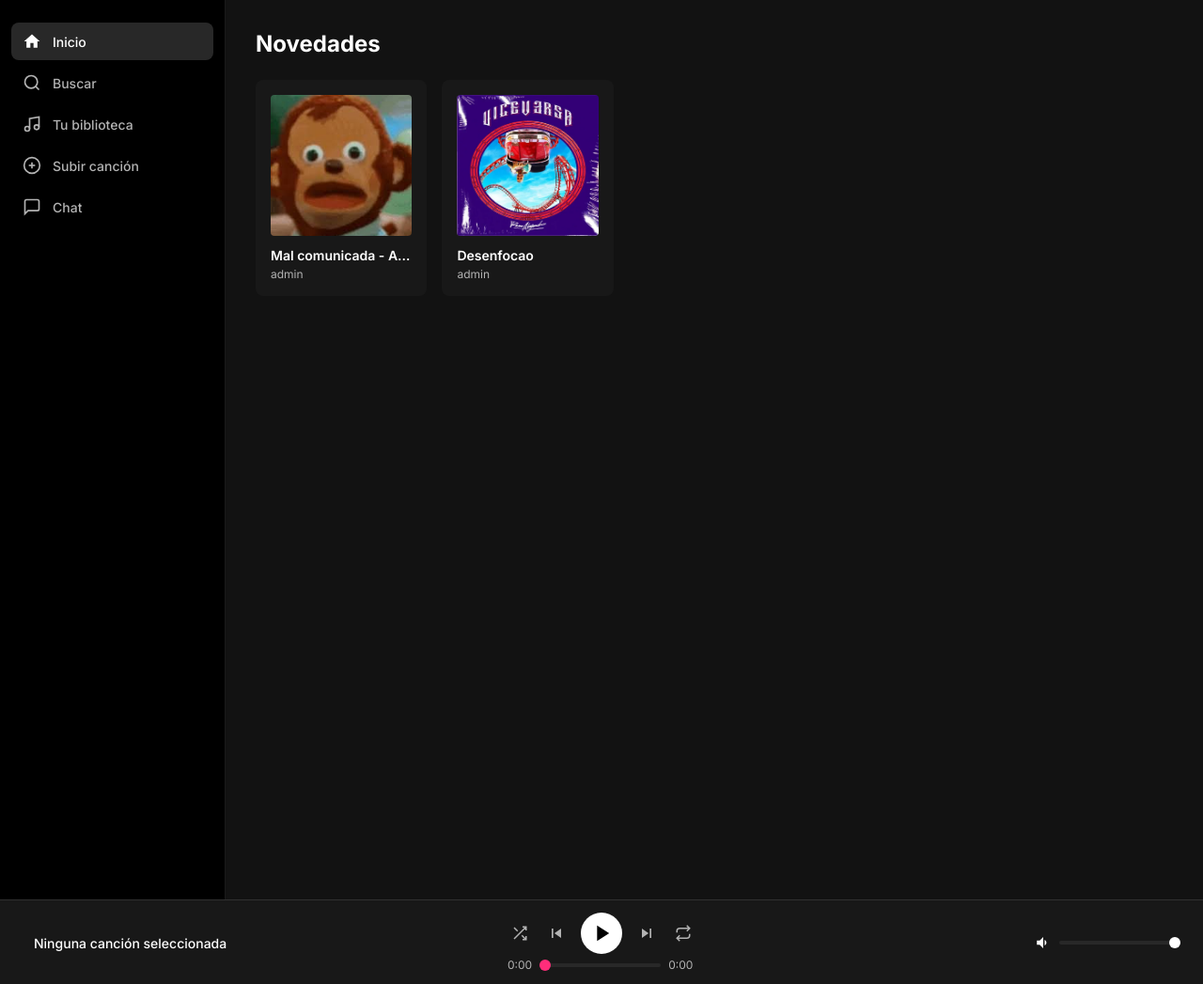
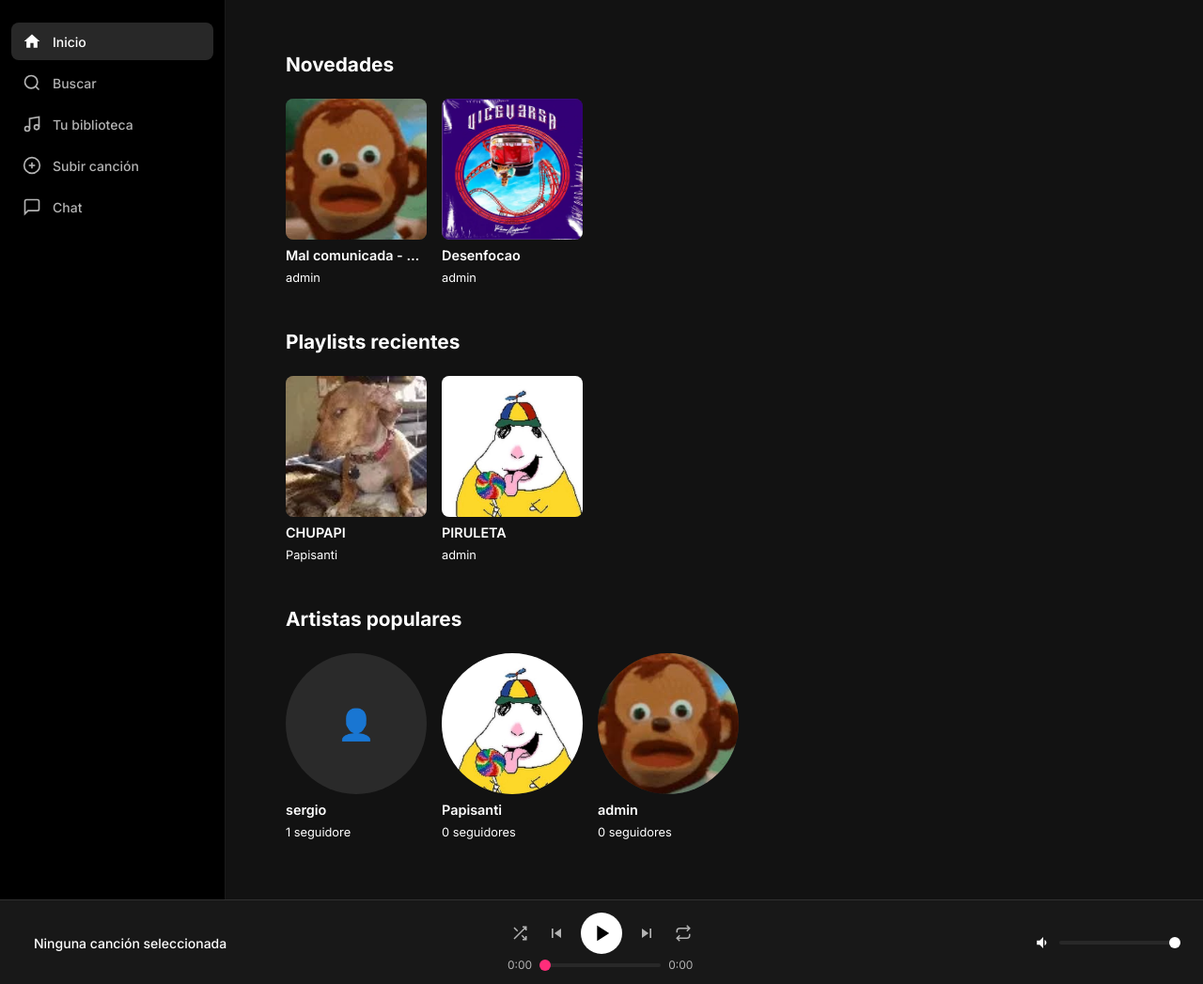
Before and after one commit to PAPISANTII/Soundfy-t, a Django app: page / in a window 1280 px wide. Shown: the part 64-1111 px from the top of the page at 94% size. Run offline with Django 5.2, Linux system fonts and the light colour scheme; a user stored in the database is signed in; data comes from the database, SQL or seed files in the repository; both versions use the stored data as it was after the commit; some web fonts are replaced.

Commit message:
Se completa pagina de Inicio, pagina de Buscar, se añade en detalle cancion un boton para eliminar la cancion

```diff
--- a/music/urls.py
+++ b/music/urls.py
@@ -16,4 +16,5 @@ urlpatterns = [
     path('cancion/<int:pk>/me-gusta-estado/', views.vista_me_gusta_estado, name='me_gusta_estado'),
     path('playlists/<int:playlist_pk>/eliminar/<int:cancion_pk>/', views.vista_eliminar_de_playlist, name='eliminar_de_playlist'),
     path('buscar/ajax/', views.vista_buscar_ajax, name='buscar_ajax'),
+    path('cancion/<int:pk>/eliminar/', views.vista_eliminar_cancion, name='eliminar_cancion'),
 ]
--- a/music/views.py
+++ b/music/views.py
@@ -14,38 +14,48 @@ import mutagen
 def vista_inicio(request):
     canciones_recientes = Cancion.objects.filter(
         es_publica=True
-    ).order_by('-fecha_subida')[:10]
+    ).select_related('artista').order_by('-fecha_subida')[:10]
 
-    canciones_populares = Cancion.objects.filter(
+    playlists_recientes = Playlist.objects.filter(
         es_publica=True
-    ).order_by('-reproducciones')[:10]
+    ).select_related('propietario').order_by('-creada_en')[:10]
+
+    from django.db.models import Count
+    usuarios_populares = Usuario.objects.annotate(
+        num_seguidores=Count('seguidores')
+    ).order_by('-num_seguidores')[:10]
 
     return render(request, 'music/inicio.html', {
         'canciones_recientes': canciones_recientes,
-        'canciones_populares': canciones_populares,
+        'playlists_recientes': playlists_recientes,
+        'usuarios_populares': usuarios_populares,
     })
 
 
 @login_required
 def vista_buscar(request):
-    consulta = request.GET.get('q', '')
+    consulta = request.GET.get('q', '').strip()
     canciones = []
     artistas = []
+    trending = []
 
     if consulta:
-        from users.models import Usuario
         canciones = Cancion.objects.filter(
-            titulo__icontains=consulta,
-            es_publica=True
-        )[:20]
+            titulo__icontains=consulta, es_publica=True
+        ).select_related('artista')[:20]
         artistas = Usuario.objects.filter(
             username__icontains=consulta
         )[:10]
+    else:
+        trending = Cancion.objects.filter(
+            es_publica=True
+        ).select_related('artista').order_by('-reproducciones')[:20]
 
     return render(request, 'music/buscar.html', {
         'consulta': consulta,
         'canciones': canciones,
         'artistas': artistas,
+        'trending': trending,
     })
 
 
@@ -227,3 +237,12 @@ def vista_buscar_ajax(request):
             })
 
     return JsonResponse({'resultados': resultados})
+
+@login_required
+def vista_eliminar_cancion(request, pk):
+    cancion = get_object_or_404(Cancion, pk=pk, artista=request.user)
+    if request.method == 'POST':
+        cancion.delete()
+        messages.success(request, f'"{cancion.titulo}" eliminada correctamente.')
+        return redirect('inicio')
+    return render(request, 'music/confirmar_eliminar_cancion.html', {'cancion': cancion})
--- a/static/css/estilos.css
+++ b/static/css/estilos.css
@@ -1396,3 +1396,121 @@ h3 { font-size: 1.1rem; font-weight: 600; margin: 1.5rem 0 0.5rem; }
     color: var(--color-text-muted);
     margin-bottom: 8px;
 }
+
+/* ===== PÁGINA DE INICIO ===== */
+.inicio-wrapper {
+    padding: 24px 32px;
+    display: flex;
+    flex-direction: column;
+    gap: 40px;
+}
+
+.seccion-inicio {
+    display: flex;
+    flex-direction: column;
+    gap: 16px;
+}
+
+.seccion-titulo {
+    font-size: 1.3rem;
+    font-weight: 700;
+    color: var(--texto-principal); /* ajusta a tu variable */
+}
+
+.cards-fila {
+    display: flex;
+    gap: 16px;
+    overflow-x: auto;
+    padding-bottom: 8px;
+    scrollbar-width: thin;
+}
+
+.card-cancion {
+    display: flex;
+    flex-direction: column;
+    gap: 8px;
+    min-width: 150px;
+    max-width: 150px;
+    text-decoration: none;
+    cursor: pointer;
+    transition: transform 0.2s;
+}
+
+.card-cancion:hover {
+    transform: translateY(-4px);
+}
+
+.card-portada {
+    width: 150px;
+    height: 150px;
+    border-radius: 8px;
+    overflow: hidden;
+    background: #2a2a2a;
+}
+
+.card-portada-redonda {
+    border-radius: 50%;
+}
+
+.card-portada img {
+    width: 100%;
+    height: 100%;
+    object-fit: cover;
+}
+
+.card-portada-placeholder {
+    width: 100%;
+    height: 100%;
+    display: flex;
+    align-items: center;
+    justify-content: center;
+    font-size: 2rem;
+    color: #888;
+}
+
+.card-titulo {
+    font-size: 0.9rem;
+    font-weight: 600;
+    color: var(--texto-principal);
+    white-space: nowrap;
+    overflow: hidden;
+    text-overflow: ellipsis;
+}
+
+.card-subtitulo {
+    font-size: 0.8rem;
+    color: var(--texto-secundario); /* ajusta a tu variable */
+}
+
+.vacio-msg {
+    color: #888;
+    font-size: 0.9rem;
+}
+
+/* Oculta scroll pero permite scroll horizontal en movil*/
+.cards-fila {
+    overflow-x: auto;
+    scrollbar-width: none;        /* Firefox */
+    -ms-overflow-style: none;     /* IE/Edge */
+}
+
+.cards-fila::-webkit-scrollbar {
+    display: none;                /* Chrome/Safari/móvil */
+}
+
+/* Botón de eliminar cancion */
+.btn-danger {
+    margin-top: 1rem;
+    background-color: #e0184d;
+    color: white;
+    padding: 0.6rem 1.2rem;
+    border-radius: var(--radio-full);
+    text-decoration: none;
+    font-size: 0.875rem;
+    font-weight: 600;
+    transition: background 0.2s;
+}
+
+.btn-danger:hover {
+    background-color: #b8103c;
+}
--- a/static/js/reproductor.js
+++ b/static/js/reproductor.js
@@ -132,16 +132,32 @@ btnPlayPausa.addEventListener('click', () => {
     else { audio.pause(); mostrarPlay(); }
 });
 
-// ── Progreso ──────────────────────────────────────────────────
+// ── Progreso ────────────────────────────────────────────────────
 let arrastrando = false;
+
+// Ratón (escritorio)
 barraProgreso.addEventListener('mousedown', () => { arrastrando = true; });
+document.addEventListener('mouseup', () => { arrastrando = false; });
+
+// Táctil (móvil)
+barraProgreso.addEventListener('touchstart', () => { arrastrando = true; }, { passive: true });
+barraProgreso.addEventListener('touchend', () => {
+    if (audio.duration) {
+        audio.currentTime = (barraProgreso.value / 100) * audio.duration;
+    }
+    arrastrando = false;
+});
+
 barraProgreso.addEventListener('input', () => {
     if (audio.duration) {
         tiempoActual.textContent = formatearTiempo((barraProgreso.value / 100) * audio.duration);
     }
 });
+
 barraProgreso.addEventListener('change', () => {
-    if (audio.duration) audio.currentTime = (barraProgreso.value / 100) * audio.duration;
+    if (audio.duration) {
+        audio.currentTime = (barraProgreso.value / 100) * audio.duration;
+    }
     arrastrando = false;
 });
 
--- a/templates/music/detalle_cancion.html
+++ b/templates/music/detalle_cancion.html
@@ -60,6 +60,7 @@
         {% if cancion.artista == request.user %}
         <div style="margin-top: 1rem">
             <a href="{% url 'editar_cancion' pk=cancion.pk %}" class="btn-secundario">Editar</a>
+            <a href="{% url 'eliminar_cancion' cancion.pk %}" class="btn-danger">Eliminar</a>
         </div>
         {% endif %}
     </div>
--- a/templates/music/inicio.html
+++ b/templates/music/inicio.html
@@ -1,46 +1,74 @@
 {% extends 'base.html' %}
-
 {% block titulo %}Inicio - Soundfy{% endblock %}
 
 {% block contenido %}
-<section>
-    <h2>Novedades</h2>
-    {% if canciones_recientes %}
-        <div class="grid-canciones">
+<div class="inicio-wrapper">
+
+    <!-- SECCIÓN 1: Novedades -->
+    <section class="seccion-inicio">
+        <h2 class="seccion-titulo">Novedades</h2>
+        <div class="cards-fila">
             {% for cancion in canciones_recientes %}
-                <div class="tarjeta-cancion" onclick="reproducirCancionConCola(
-                        '{{ cancion.archivo_audio.url }}',
-                        '{{ cancion.titulo }}',
-                        '{{ cancion.artista.username }}',
-                        '{% if cancion.portada %}{{ cancion.portada.url }}{% endif %}',
-                        {{ cancion.pk }},
-                        [{% for c in canciones_recientes %}{
-                            pk: {{ c.pk }},
-                            url: '{{ c.archivo_audio.url }}',
-                            titulo: '{{ c.titulo }}',
-                            artista: '{{ c.artista.username }}',
-                            portada: '{% if c.portada %}{{ c.portada.url }}{% endif %}'
-                        }{% if not forloop.last %},{% endif %}{% endfor %}]
-                    )">
-                    <div class="tarjeta-portada">
+            <a href="{% url 'detalle_cancion' cancion.pk %}" class="card-cancion">
+                <div class="card-portada">
                     {% if cancion.portada %}
-                            <img src="{{ cancion.portada.url }}" alt="{{ cancion.titulo }}" loading="lazy">
+                        <img src="{{ cancion.portada.url }}" alt="{{ cancion.titulo }}">
                     {% else %}
-                            <div class="portada-placeholder">♪</div>
+                        <div class="card-portada-placeholder">♪</div>
                     {% endif %}
-                        <div class="overlay-play">
-                            <svg width="24" height="24" viewBox="0 0 24 24" fill="currentColor"><path d="M8 5v14l11-7z"/></svg>
                 </div>
-                    </div>
-                    <div class="tarjeta-info">
-                        <span class="tarjeta-titulo">{{ cancion.titulo }}</span>
-                        <span class="tarjeta-artista">{{ cancion.artista.username }}</span>
-                    </div>
-                </div>
+                <p class="card-titulo">{{ cancion.titulo }}</p>
+                <p class="card-subtitulo">{{ cancion.artista.username }}</p>
+            </a>
+            {% empty %}
+            <p class="vacio-msg">Aún no hay canciones. ¡Sube la primera!</p>
             {% endfor %}
         </div>
+    </section>
+
+    <!-- SECCIÓN 2: Playlists recientes -->
+    <section class="seccion-inicio">
+        <h2 class="seccion-titulo">Playlists recientes</h2>
+        <div class="cards-fila">
+            {% for playlist in playlists_recientes %}
+            <a href="{% url 'detalle_playlist' playlist.pk %}" class="card-cancion">
+                <div class="card-portada">
+                    {% if playlist.portada %}
+                        <img src="{{ playlist.portada.url }}" alt="{{ playlist.nombre }}">
                     {% else %}
-        <p class="texto-muted">Aún no hay canciones. ¡Sube la primera!</p>
+                        <div class="card-portada-placeholder">≡</div>
                     {% endif %}
+                </div>
+                <p class="card-titulo">{{ playlist.nombre }}</p>
+                <p class="card-subtitulo">{{ playlist.propietario.username }}</p>
+            </a>
+            {% empty %}
+            <p class="vacio-msg">Aún no hay playlists públicas.</p>
+            {% endfor %}
+        </div>
     </section>
+
+    <!-- SECCIÓN 3: Artistas populares -->
+    <section class="seccion-inicio">
+        <h2 class="seccion-titulo">Artistas populares</h2>
+        <div class="cards-fila">
+            {% for usuario in usuarios_populares %}
+            <a href="{% url 'perfil' usuario.username %}" class="card-cancion card-artista">
+                <div class="card-portada card-portada-redonda">
+                    {% if usuario.foto_perfil %}
+                        <img src="{{ usuario.foto_perfil.url }}" alt="{{ usuario.username }}">
+                    {% else %}
+                        <div class="card-portada-placeholder">👤</div>
+                    {% endif %}
+                </div>
+                <p class="card-titulo">{{ usuario.username }}</p>
+                <p class="card-subtitulo">{{ usuario.num_seguidores }} seguidore{{ usuario.num_seguidores|pluralize:",s" }}</p>
+            </a>
+            {% empty %}
+            <p class="vacio-msg">No hay usuarios aún.</p>
+            {% endfor %}
+        </div>
+    </section>
+
+</div>
 {% endblock %}
```
Also changed, not shown: templates/music/buscar.html (+63 -16 lines), templates/music/confirmar_eliminar_cancion.html (added, +14 -0 lines), db.sqlite3, 2 other files. Lines whose indentation alone changed are shown as unchanged.
